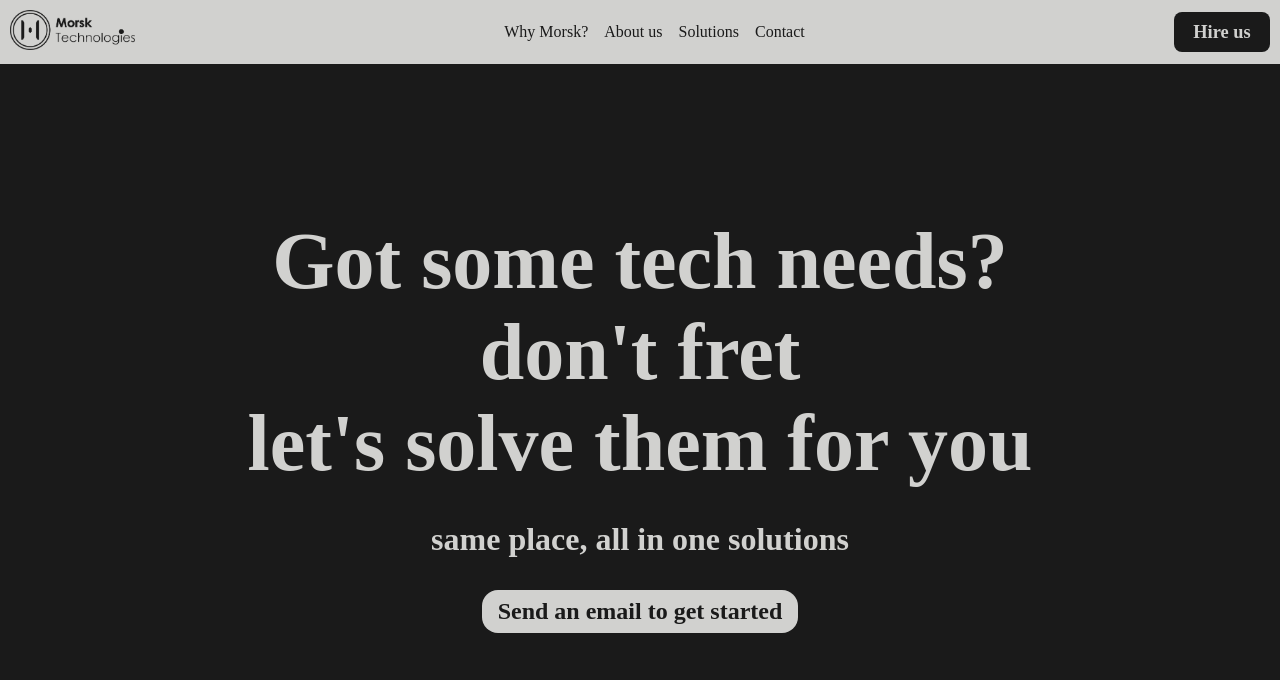
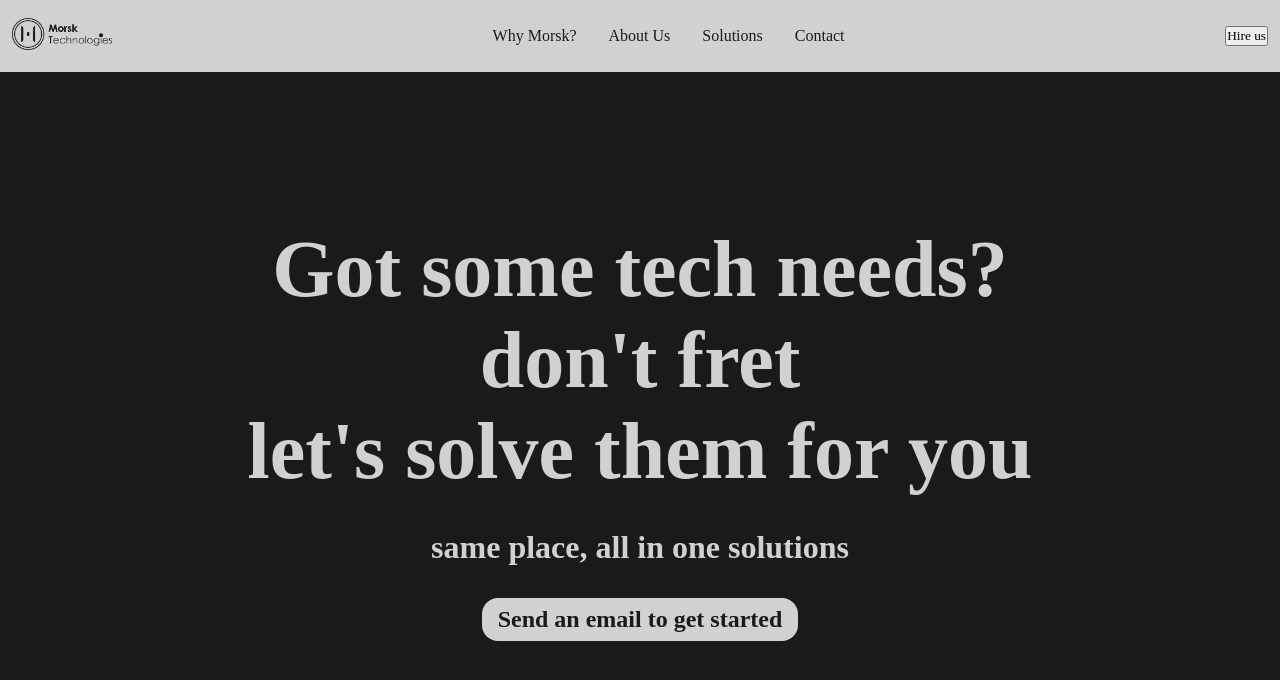
Before and after one commit to mojuk04/Morsk-Technologies, a React (Vite) app: page / in a window 1280 px wide. Shown: the top 680 px of the page. Built offline with nearby package versions, Linux system fonts and the light colour scheme.

Commit message:
additional navigation styles

```diff
--- a/src/App.css
+++ b/src/App.css
@@ -1,58 +1,22 @@
-*{
+* {
   margin: 0;
   padding: 0;
   box-sizing: border-box;
   font-family: Century Gothic;
 }
-body{
+body {
   background-color: #1a1a1a;
-}
-nav{
-	display: flex;
-	align-items: center;
-	justify-content: space-between;
-	background-color: #D1D1CF;
-	color:black;
-	position: sticky;
-	top: 0;
-	padding: 10px;
-	box-shadow: 10px #000;
-}
-ul {
-	display: flex;
-	justify-content: space-between;
-}
-ul li{
-	list-style-type: none;
-	padding: 0.5rem;
-}
-ul li a{
-	color: #1A1A1A;
-	text-decoration: none;
-}
-ul li a:hover{
-	color: #1A1A1A;
-	text-decoration: none;
-	font-weight: 700;
-	text-decoration: underline;
-	text-underline-offset: 0.5rem;
-}
-nav button{
-	width: 6rem;
-	height: 2.5rem;
-	background-color: #1a1a1a;
-	border: none;
-	border-radius: 0.5rem;
-	font-family: century gothic;
-	font-size: 1.15rem;
-	font-weight: bold;
-	color: #D1D1CF;
+  max-width: 100%;
 }
 
 /* main components */
-.introduction{
+
+main {
+  height: 250vh;
+}
+.introduction {
   min-height: 90vh;
-	color: #D1D1CF;
+  color: #d1d1cf;
   text-align: center;
   display: flex;
   flex-direction: column;
@@ -60,19 +24,19 @@ nav button{
   justify-content: center;
   align-items: center;
 }
-.intro-flex{
+.intro-flex {
   border: 2px solid green;
 }
-.introduction h1{
+.introduction h1 {
   font-size: 5rem;
 }
-.introduction h3{
+.introduction h3 {
   font-size: 2rem;
 }
-.introduction h4{
-	background-color: #D1D1CF;
-	color: #1A1A1A;
-	padding:  0.5rem  1rem;
+.introduction h4 {
+  background-color: #d1d1cf;
+  color: #1a1a1a;
+  padding: 0.5rem 1rem;
   border-radius: 1rem;
   font-size: 1.5rem;
 }
--- a/src/components/Header.jsx
+++ b/src/components/Header.jsx
@@ -1,22 +1,11 @@
 import React from 'react'
 import "../App.css"
-import morsk from "../assets/morsk.png"
+import Nav from './Nav'
+
 
 const Header = () => {
 		return (
-			<header>
-				<nav>
-					<div className="image"><img src={morsk} alt="morsk logo" width="125px" /></div>
-					<ul>
-						<li><a href="#">Why Morsk?</a></li>
-						<li><a href="#">About us</a></li>
-						<li><a href="#">Solutions</a></li>
-						<li><a href="#">Contact</a></li>
-					</ul>
-					<button>Hire us</button>
-					</nav>
-					<div className="main"></div>
-			</header>
+			<Nav/>
 						)
 }
 
--- /dev/null
+++ b/src/components/Nav.jsx
@@ -0,0 +1,66 @@
+import React from "react";
+import morsk from "../assets/morsk.png";
+import "../styles/nav.css";
+
+const Nav = () => {
+  return (
+    // <nav>
+    // 		<div className="image"><img src={morsk} alt="morsk logo" width="125px" /></div>
+    // 		<div className="nav-links">
+    // 		<ul className='nav-items'>
+    // 			<li><a href="#">Why Morsk?</a></li>
+    // 			<li><a href="#">About us</a></li>
+    // 			<li><a href="#">Solutions</a></li>
+    // 			<li><a href="#">Contact</a></li>
+    // 		</ul>
+    // 		</div>
+    // 		<button>Hire us</button>
+    // 		</nav>
+
+    <nav class="container">
+      <div className="image">
+        <img src={morsk} alt="morsk logo" width="100px" />
+      </div>
+      <div class="nav-links">
+        <div class="nav-item">
+          <a href="#" class="nav-link">
+            Why Morsk?
+          </a>
+          <div class="hover-content">
+            <div class="pop-up-body">Why morsk</div>
+          </div>
+        </div>
+
+        <div class="nav-item">
+          <a href="#" class="nav-link">
+            About Us
+          </a>
+          <div class="hover-content">
+            <div class="pop-up-body">About us</div>
+          </div>
+        </div>
+
+        <div class="nav-item">
+          <a href="#" class="nav-link">
+            Solutions
+          </a>
+          <div class="hover-content">
+            <div class="pop-up-body">Solutions</div>
+          </div>
+        </div>
+        <div class="nav-item">
+          <a href="#" class="nav-link">
+            Contact
+          </a>
+          <div class="hover-content">
+            <div class="pop-up-body">contact</div>
+          </div>
+        </div>
+      </div>
+
+      <button>Hire us</button>
+    </nav>
+  );
+};
+
+export default Nav;
--- /dev/null
+++ b/src/styles/nav.css
@@ -0,0 +1,113 @@
+/* nav {
+	display: flex;
+	align-items: center;
+	justify-content: space-between;
+	background-color: #D1D1CF;
+	color: black;
+	position: sticky;
+	top: 0;
+	padding: 10px;
+	box-shadow: 10px #000;
+}
+
+ul {
+	display: flex;
+	justify-content: space-between;
+}
+
+ul li {
+	list-style-type: none;
+	padding: 0.5rem;
+}
+
+ul li a {
+	color: #1A1A1A;
+	text-decoration: none;
+}
+
+ul li a:hover {
+	color: #1A1A1A;
+	text-decoration: none;
+	font-weight: 700;
+	text-decoration: underline;
+	text-underline-offset: 0.5rem;
+}
+
+nav button {
+	width: 6rem;
+	height: 2.5rem;
+	background-color: #1a1a1a;
+	border: none;
+	border-radius: 0.5rem;
+	font-family: century gothic;
+	font-size: 1.15rem;
+	font-weight: bold;
+	color: #D1D1CF;
+} */
+nav {
+  display: flex;
+  align-items: center;
+  justify-content: space-between;
+  background-color: #d1d1cf;
+  position: sticky;
+  top: 0;
+  padding: 0.75rem;
+  box-shadow: 10px #000;
+  height: 4.5rem;
+}
+
+.nav-links {
+  display: flex;
+  align-items: center;
+  gap: 2rem;
+  padding: 0.25rem 1rem;
+}
+.nav-link {
+  color: #1a1a1a;
+  text-decoration: none;
+  transition: font-weight 1.5s;
+  transition: font-size 1s;
+}
+.nav-link:hover {
+  font-weight: 700;
+  font-size: 1.1rem;
+}
+
+/* Styles for the hover pop-up functionality */
+.hover-content {
+  position: absolute;
+  left: 25%;
+  top: 1.8rem;
+  /* transform: translateX(-50%) scale(0.5); */
+  margin-top: 0.75rem;
+  overflow: hidden;
+  border-radius: 0 0 1rem 1rem;
+  visibility: hidden;
+  opacity: 0;
+  transition-property: opacity, visibility, transform;
+  transition-duration: 0ms;
+  /* transform-origin: top; */
+  background-color: #d1d1cf;
+  width: 50%;
+}
+.nav-item:hover .hover-content {
+  opacity: 1;
+  visibility: visible;
+  /* transform: translateX(0) scale(1); */
+  position: fixed;
+  min-height: 75vh;
+  position: absolute;
+  top: 2.1rem;
+  left: 5vw;
+  right: 5vw;
+  width: 90vw;
+}
+.pop-up-body {
+  padding: 1.5rem;
+  display: flex;
+  flex-direction: column;
+  gap: 1rem;
+  width: 100vw;
+  width: 100vw;
+  margin: auto;
+}
```
Lines whose indentation alone changed are shown as unchanged.
